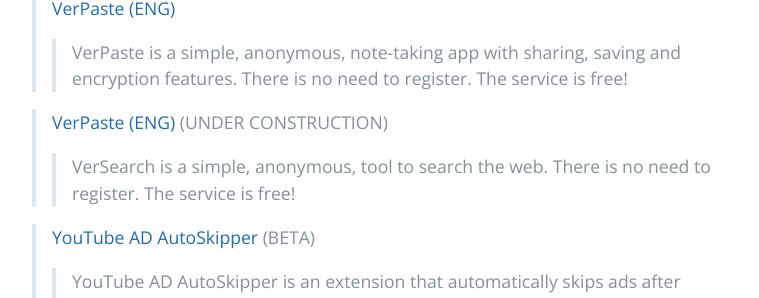
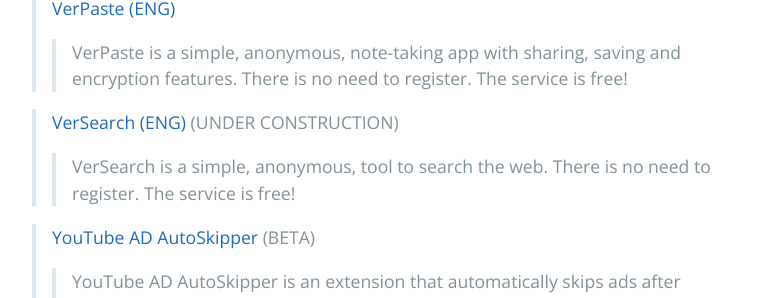
Before and after one commit to Verdem-crypto/verdem-crypto.github.io, a Jekyll site: the page built from index.md, in a window 1280 px wide and 900 px high, scrolled down 1719 px. Shown: the part 150-448 px from the top of the window, without its empty margins (192-951 px from the left). Built offline with Jekyll 4.4.1, drawn with Linux system fonts in a browser that asks for light colours; our own code applies the rules of GitHub Pages for plain Markdown files; a script that is not in the unit is left out; the repository's description, which GitHub fills in, is left out.

Commit message:
Update index.md

```diff
--- a/index.md
+++ b/index.md
@@ -51,7 +51,7 @@
 >
 >>VerPaste is a simple, anonymous, note-taking app with sharing, saving and encryption features. There is no need to register. The service is free!
 
->[VerPaste (ENG)](http://verdemtv.page.link/versearch) (UNDER CONSTRUCTION)
+>[VerSearch (ENG)](http://verdemtv.page.link/versearch) (UNDER CONSTRUCTION)
 >
 >>VerSearch is a simple, anonymous, tool to search the web. There is no need to register. The service is free!
 
```
